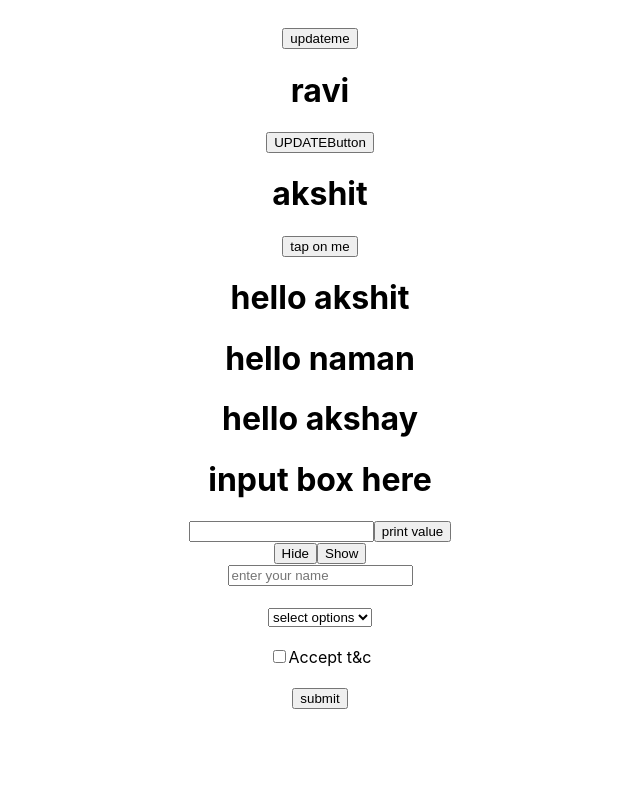
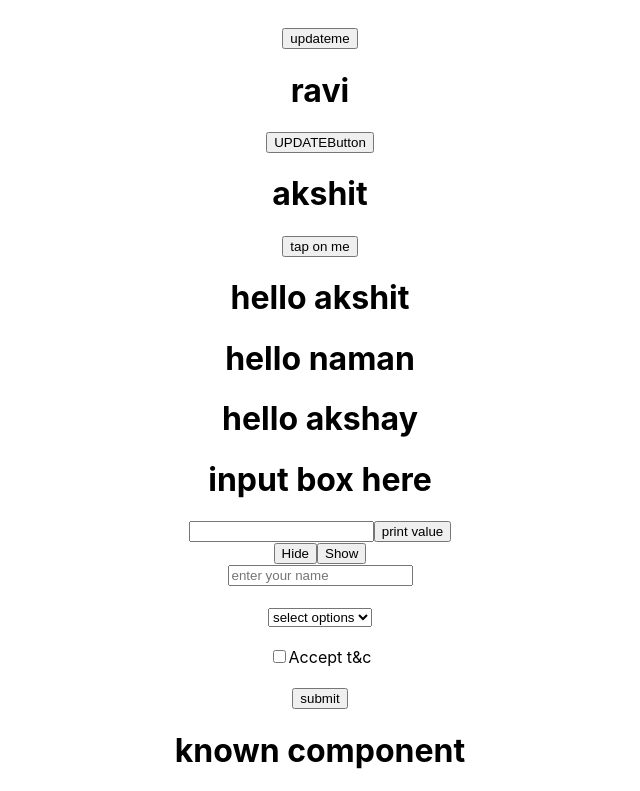
Before and after one commit to Akshit-Kumar098/react-learning, a React (Create React App) app: page / in a window 1280 px wide. Shown: the part 474-1265 px from the top of the page, without its empty margins (320-960 px from the left). Before the commit the page ends 1183 px from the top, so only its background shows below. Built offline with nearby package versions, Linux system fonts and the light colour scheme.

Commit message:
conditionalrendering

```diff
--- a/src/App.js
+++ b/src/App.js
@@ -6,6 +6,7 @@ import { useState } from 'react';
 import Amkshit from './user';
 import Names from './Student.js'
 import Yoo from './Student2.js'
+import Profile from './Profile.js';
 
 function App() {
   return (
@@ -18,6 +19,7 @@ function App() {
       <Input />
       <Peach/>
       <Grapes/>
+      <Profile/>
     </div>
 
   );
--- /dev/null
+++ b/src/Profile.js
@@ -0,0 +1,12 @@
+import { useState } from "react";
+function Profile(){
+    const[loggedIn,setLoggedIn]=useState(true)
+    return(
+        <div>
+           {
+            loggedIn? <h1>known component</h1>: <h1>unknown component</h1>
+           }
+        </div>
+    )
+}
+export default Profile;
```
Also changed, not shown: src/form.js (deleted).
